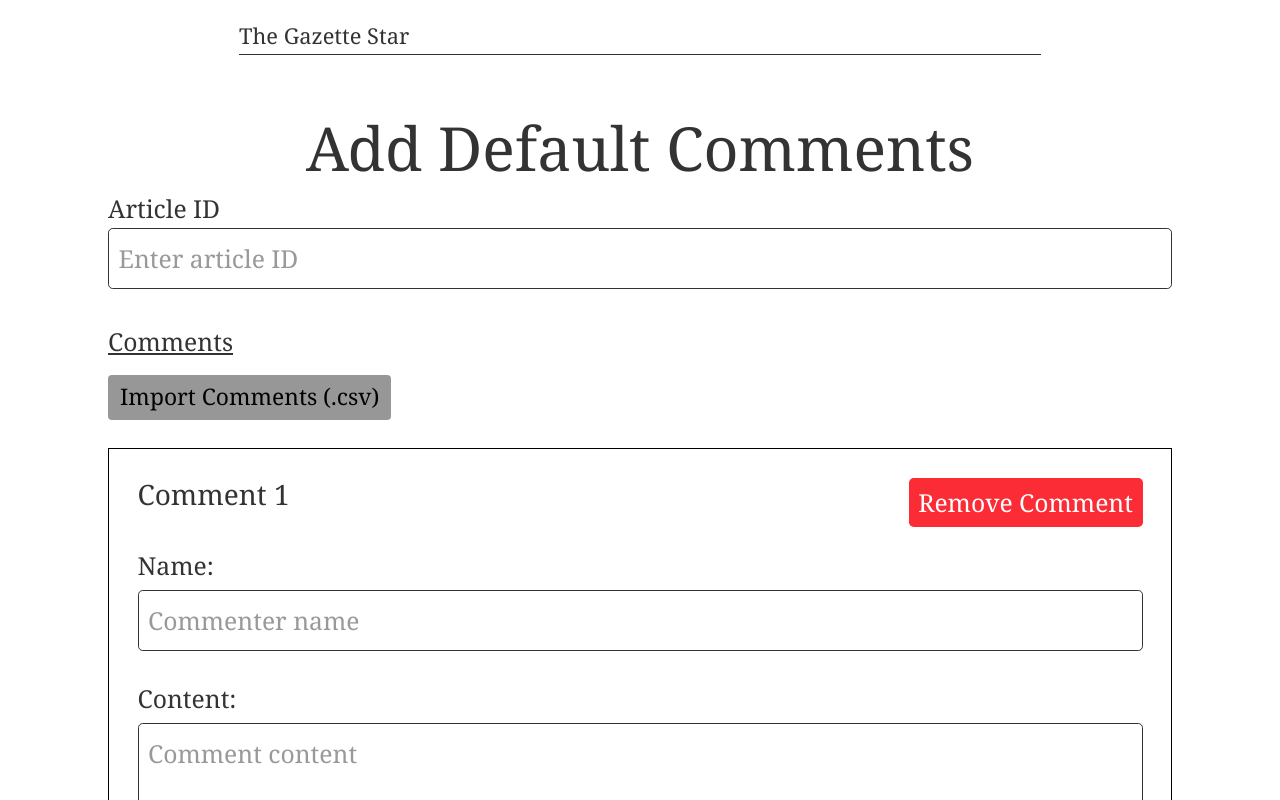
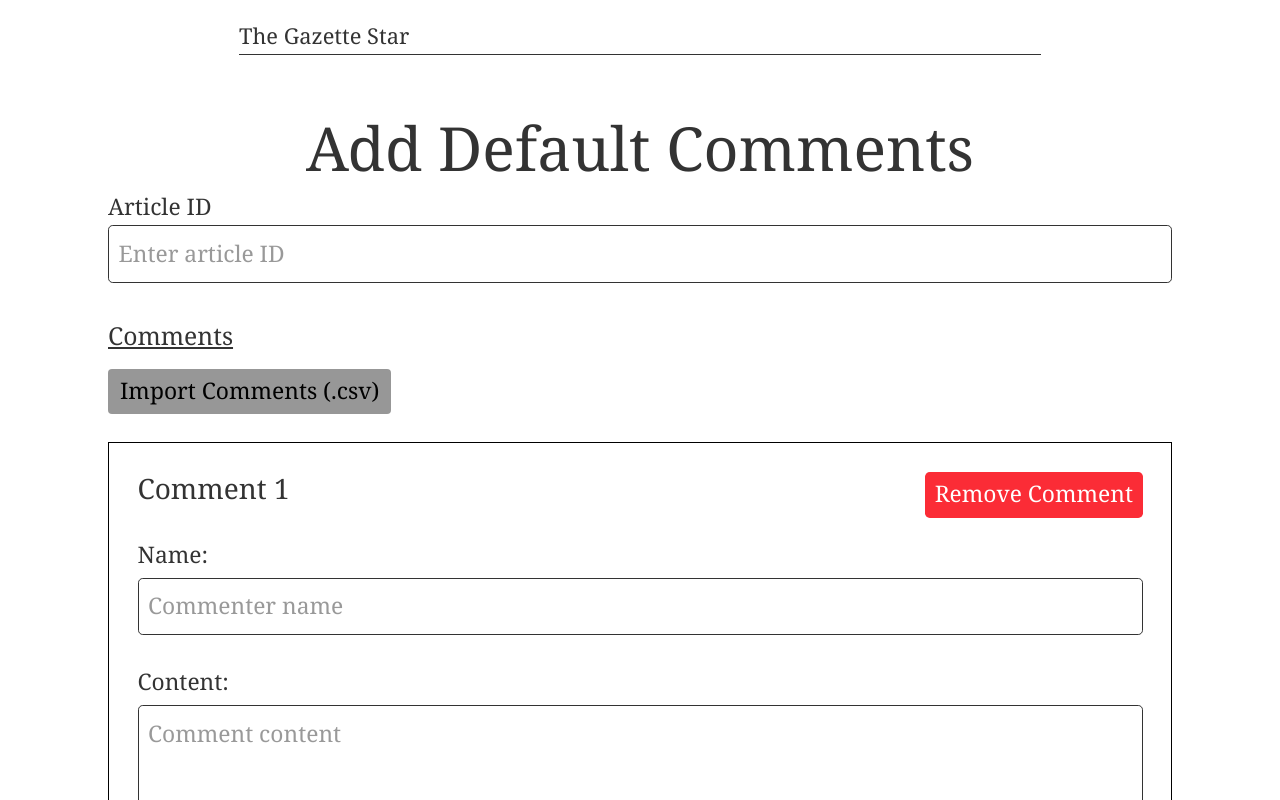
Before and after one commit to engagingnewsproject/article-experiment-next, a Next.js app: page /admin/add-default-comments in a window 1280 px wide. Shown: the top 800 px of the page. Built offline with nearby package versions, Linux system fonts and the light colour scheme; no server answers.

Commit message:
add comment highlight header; adjust font sizes and max-width

```diff
--- a/src/components/ArticleContent.module.css
+++ b/src/components/ArticleContent.module.css
@@ -79,6 +79,5 @@
 }
 
 .summaryThemesSection {
-  border-top: 1px solid #eee;
   margin-top: 1rem;
 }
--- a/src/components/ArticleContent.tsx
+++ b/src/components/ArticleContent.tsx
@@ -213,7 +213,9 @@ export function ArticleContent({
             onClick={handleArticleLinkClick}
           />
 
-        {(version === '2' || version === '3' || version === '4') &&
+        {(version === '2' || version === '3' || version === '4') && (article.summary || (article.themes && article.themes.length > 0)) && (
+          <>
+            <h4 style={{marginTop: '2em', marginBottom: '0.5em', fontWeight: 600}}>Comment Highlights:</h4>
             <div className={styles.summaryThemesSection}>
               { article.summary && (version === '2' || version === '3') &&
                 <ArticleSummary articleSummary={article.summary}/>
@@ -223,7 +225,8 @@ export function ArticleContent({
                 <ArticleThemeList articleThemes={article.themes}/>
               }
             </div>
-        }
+          </>
+        )}
 
         {article.comments_display && (
           <Comments
--- a/src/styles/globals.css
+++ b/src/styles/globals.css
@@ -13,7 +13,7 @@ html {
 body {
   color: #333;
   font-family: "adobe-text-pro", georgia, times, serif;
-  font-size: 1.2rem;
+  font-size: 1rem;
   line-height: 1.6;
   font-weight: 400;
   background: #fff;
@@ -21,7 +21,7 @@ body {
 
 @media (min-width: 768px) {
   body {
-    font-size: 1.3rem;
+    font-size: 1.2rem;
   }
 }
 
@@ -167,7 +167,7 @@ a:hover .icon {
 .clr,
 .group {
   min-width: 840px;
-  max-width: 70vw;
+  max-width: 60vw;
   margin: 0 auto;
   padding-left: 20px;
   padding-right: 20px;
```
Lines whose indentation alone changed are shown as unchanged.
